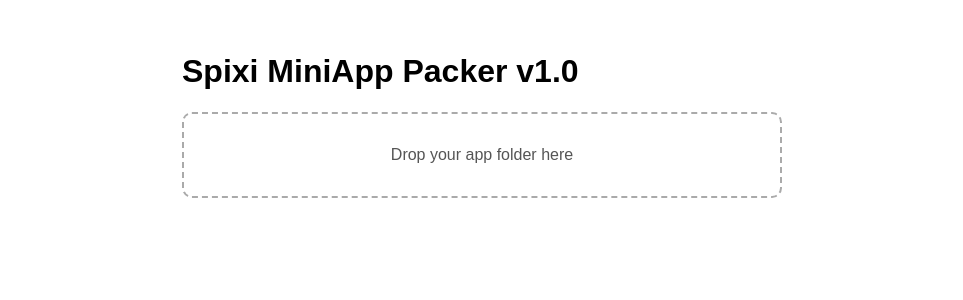
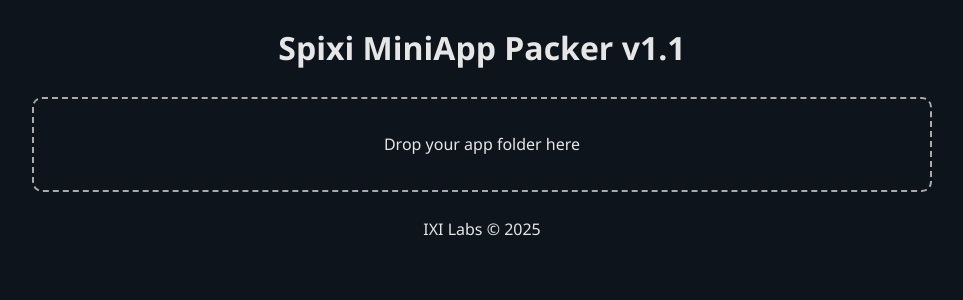
Before and after one commit to ixian-platform/Spixi-Mini-Apps-Website, a Jekyll site: the page packer/index.html, which Jekyll copies as it is, in a window 1280 px wide. Shown: the top 300 px of the page, without its empty margins (158-1121 px from the left). Built offline with Jekyll 4.4.1, drawn with Linux system fonts in a browser that asks for light colours.

Commit message:
Spixi MiniApp Packer v1.1

```diff
--- a/packer/index.html
+++ b/packer/index.html
@@ -7,10 +7,13 @@
     <script src="https://cdnjs.cloudflare.com/ajax/libs/FileSaver.js/2.0.5/FileSaver.min.js"></script>
     <style>
         body {
-            font-family: sans-serif;
-            max-width: 600px;
+            font-family: "Segoe UI", Roboto, Arial, sans-serif;
+            background-color: #0D141C;
+            color: #e6e6e6;
+            max-width: 900px;
             margin: auto;
-            padding: 2em;
+            padding: 0 2em;
+            line-height: 1.7;
         }
 
         .dropzone {
@@ -18,8 +21,7 @@
             border-radius: 10px;
             padding: 2em;
             text-align: center;
-            margin-bottom: 1em;
-            color: #555;
+            margin-bottom: 1.5em;
             cursor: pointer;
         }
 
@@ -34,16 +36,17 @@
             padding: 0.5em;
             margin-top: 0.2em;
             box-sizing: border-box;
+            border-radius: 5px;
+            font-weight: 400;
         }
 
         input.readonly {
-            background-color: #f0f0f0;
-            color: #555;
+            background-color: #d0d0d0;
+            color: #333;
             border: 1px solid #ccc;
         }
 
         button {
-            margin-top: 1.5em;
             padding: 0.75em 1.5em;
             font-size: 1em;
             border: none;
@@ -56,15 +59,47 @@
         button:hover {
             background-color: #0056b3;
         }
+
+        #warning {
+            text-align: center;
+            color: #FF9999;
+            font-weight: bold;
+            margin-bottom: 1em;
+        }
+
+        #appIcon {
+            max-width: 100px;
+            max-height: 100px;
+            border: 1px solid #ccc;
+            border-radius: 10px;
+        }
+
+        footer {
+            text-align: center;
+        }
     </style>
 </head>
 
 <body>
-    <h1>Spixi MiniApp Packer v1.0</h1>
+    <h1 style="text-align: center;">Spixi MiniApp Packer v1.1</h1>
     <div class="dropzone" id="dropzone">Drop your app folder here</div>
-    <div id="warning" style="color: red; font-weight: bold; margin-bottom: 1em;"></div>
+    <div id="warning"></div>
+
+    <div id="appPreview" style="display:none; justify-content:center; align-items:center; margin-bottom:1em; gap:1em;">
+        <img id="appIcon" src="" alt="App Icon" style="width:80px; height:80px; border:1px solid #ccc; border-radius:10px;">
+        <div style="text-align:left; line-height: 1.5;">
+            <h2 id="appTitle" style="margin:0;"></h2>
+            <div id="appPublisher" style="margin: 0; color: #999; font-weight: bold;"></div>
+            <div id="appId" style="margin: 0; color: #999;"></div>
+        </div>
+    </div>
 
     <div id="formContainer" style="display: none;">
+        <div style="text-align: center;">
+            <div id="successMsg" style="display: none; margin: 1em; color: #2c2; font-weight: bold;"></div>
+            <button type="button" id="packButton" disabled>Pack</button>
+        </div>
+
         <form id="spixiForm">
             <label>caVersion</label>
             <input type="text" name="caVersion" value="0" readonly class="readonly" />
@@ -100,16 +135,16 @@
             <input type="text" name="contentUrl" required />
 
             <label>contentSize (bytes)</label>
-            <input type="text" name="contentSize" readonly class="readonly" />
-
-            <button type="button" id="packButton" disabled>Pack</button>
+            <input type="text" name="contentSize" readonly class="readonly" style="margin-bottom:1.5em" />
         </form>
-        <div id="successMsg" style="display: none; margin-top: 1.5em; color: green; font-weight: bold;"></div>
     </div>
 
-
+    <footer>
+        <p>IXI Labs &copy; 2025</p>
+    </footer>
 
     <script>
+        const preview = document.getElementById('appPreview');
         const dropzone = document.getElementById('dropzone');
         const filesMap = new Map();
 
@@ -218,13 +255,30 @@
             // Auto-fill image and contentUrl based on 'name'
             const appName = spixi.name?.trim().replace(/\s+/g, '-').toLowerCase();
             if (appName) {
-                if (form.elements['image'].value === '') {
                 form.elements['image'].value = `${appName}.png`;
-                }
-                if (form.elements['contentUrl'].value === '') {
                 form.elements['contentUrl'].value = `${appName}.zip`;
             }
+
+            // Show preview
+            const preview = document.getElementById('appPreview');
+            const titleEl = document.getElementById('appTitle');
+            const idEl = document.getElementById('appId');
+            const publisherEl = document.getElementById('appPublisher');
+            const iconEl = document.getElementById('appIcon');
+
+            titleEl.textContent = spixi.name + " v" + spixi.version;
+            idEl.textContent = spixi.id || '';
+            publisherEl.textContent = spixi.publisher || '';
+
+            const iconFile = filesMap.get('icon.png');
+            if (iconFile) {
+                const url = URL.createObjectURL(iconFile);
+                iconEl.src = url;
+            } else {
+                iconEl.src = '';
             }
+
+            preview.style.display = 'flex';
         }
 
 
@@ -237,6 +291,12 @@
             const zip = new JSZip();
 
             for (const [path, file] of filesMap.entries()) {
+
+                if (!path.startsWith('app/')
+                    && !path.startsWith('appinfo.spixi')
+                    && !path.startsWith('icon.png')) {
+                    continue;
+                }
                 zip.file(path, file);
             }
 
```
Also changed, not shown: other parts of packer/index.html (+3 -1 lines). Lines whose indentation alone changed are shown as unchanged.
